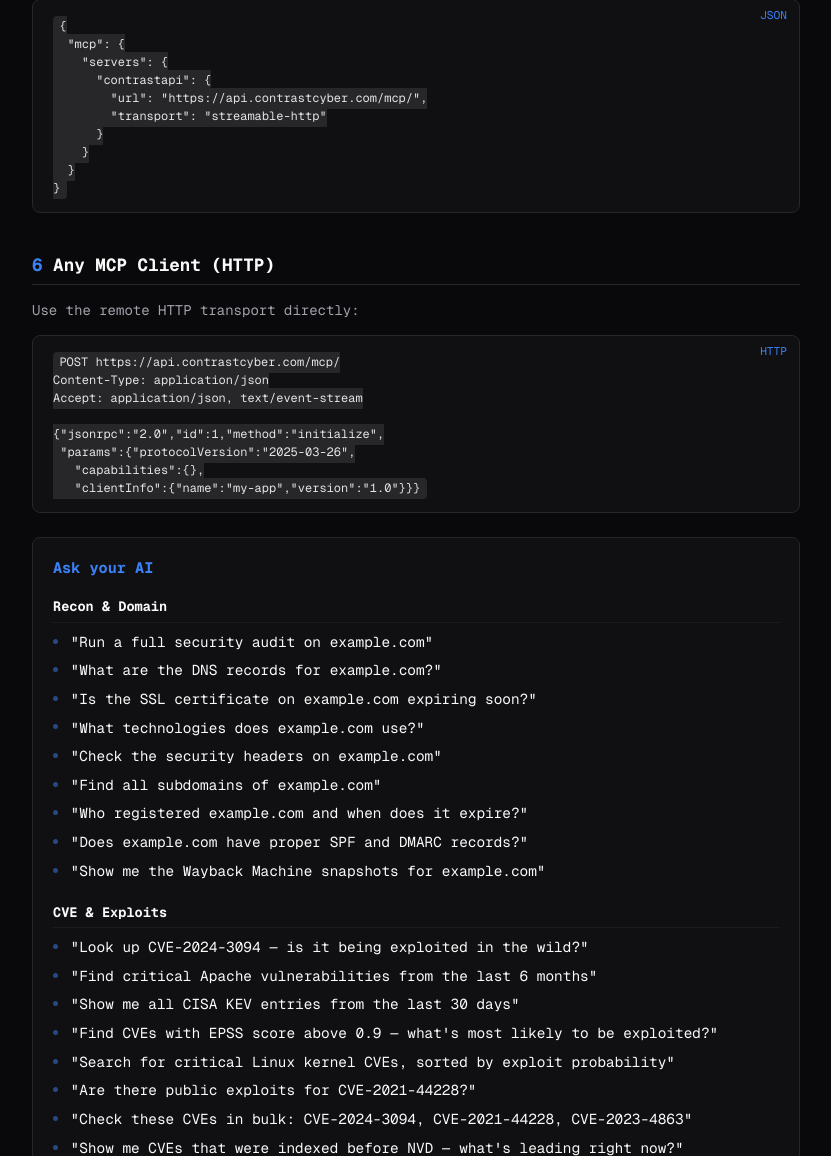
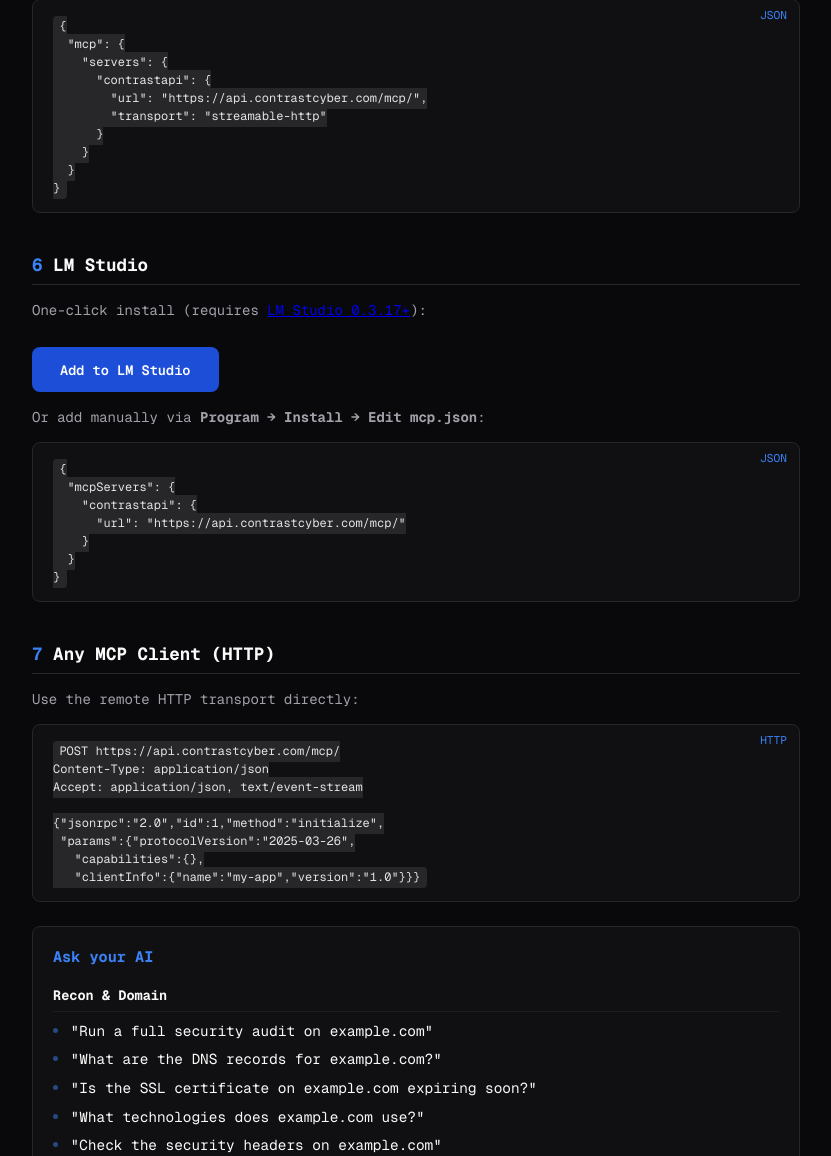
Before and after one commit to UPinar/contrastapi, a FastAPI app: page /mcp-setup in a window 1280 px wide. Shown: the part 1669-2825 px from the top of the page, without its empty margins (224-1055 px from the left). Run offline with FastAPI, Linux system fonts and the light colour scheme; parts of the project's set-up code (start-up, migrations or seed data) failed here and were passed over.

Commit message:
mcp-setup: add LM Studio one-click deeplink button
Adds a §6 section with "Add to LM Studio" button using the
lmstudio://add_mcp deeplink scheme (LM Studio 0.3.17+). Config
is base64-encoded JSON pointing to the remote streamable-http
endpoint — no npx/mcp-remote shim needed. Manual mcp.json
snippet kept as fallback. "Any MCP Client" renumbered to §7.

Verified: deeplink base64 roundtrips to {"url":"..."}, matches
official LM Studio docs structure, and MCP initialize handshake
returns 200 with protocolVersion 2025-03-26.

Co-Authored-By: Claude Code <noreply@anthropic.com>

```diff
--- a/app/templates/mcp_setup.html
+++ b/app/templates/mcp_setup.html
@@ -78,7 +78,19 @@
   }
 }</code></div>
 
-    <h2><span class="num">6</span> Any MCP Client (HTTP)</h2>
+    <h2><span class="num">6</span> LM Studio</h2>
+    <p>One-click install (requires <a href="https://lmstudio.ai/" target="_blank" rel="noopener">LM Studio 0.3.17+</a>):</p>
+    <p><a href="lmstudio://add_mcp?name=contrastapi&amp;config=eyJ1cmwiOiJodHRwczovL2FwaS5jb250cmFzdGN5YmVyLmNvbS9tY3AvIn0%3D" class="btn-cta">Add to LM Studio</a></p>
+    <p>Or add manually via <strong>Program &rarr; Install &rarr; Edit mcp.json</strong>:</p>
+    <div class="code-block"><span class="lang">json</span><code>{
+  "mcpServers": {
+    "contrastapi": {
+      "url": "https://api.contrastcyber.com/mcp/"
+    }
+  }
+}</code></div>
+
+    <h2><span class="num">7</span> Any MCP Client (HTTP)</h2>
     <p>Use the remote HTTP transport directly:</p>
     <div class="code-block"><span class="lang">http</span><code>POST https://api.contrastcyber.com/mcp/
 Content-Type: application/json
```
